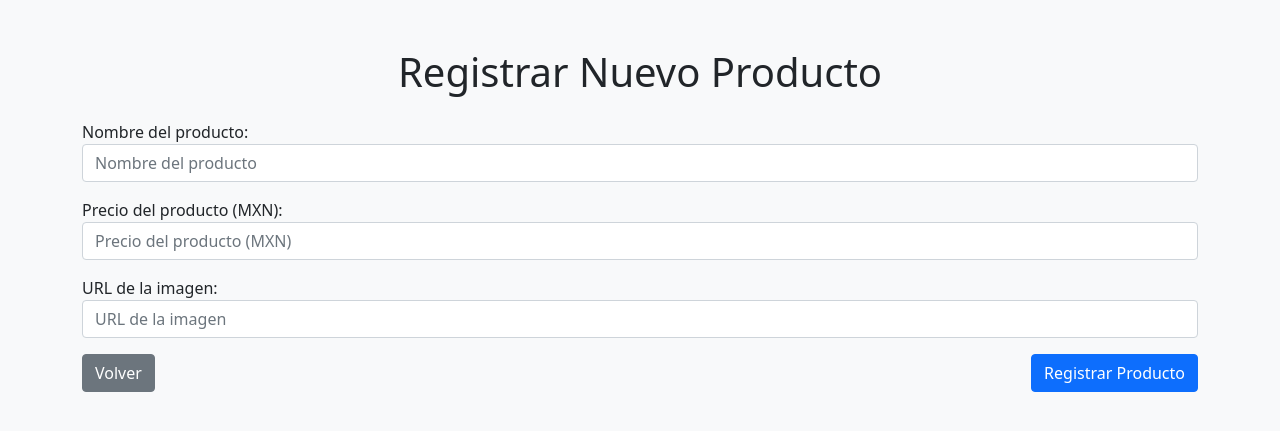
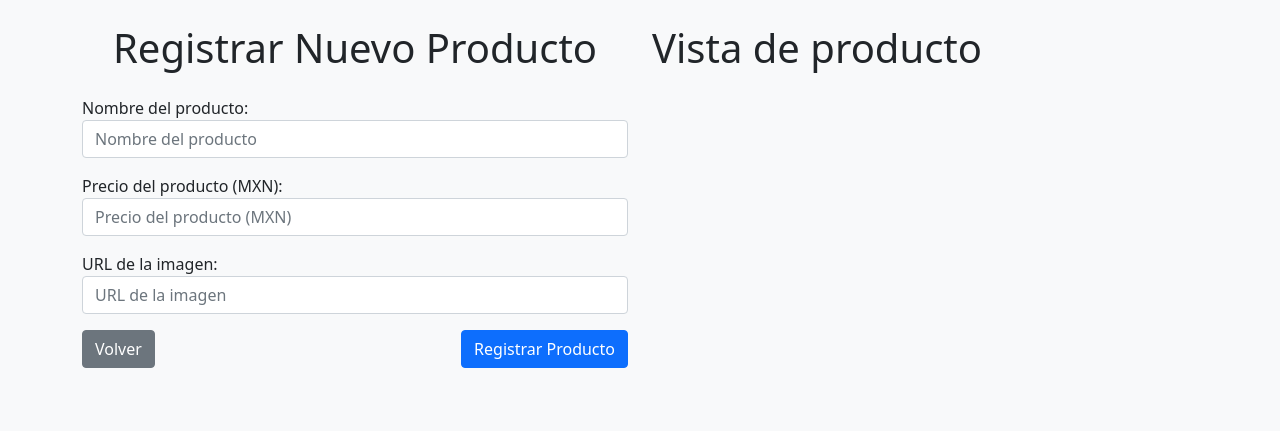
Before and after one commit to DiegoJesusP/ProyectoB_Django, a Django app: page /productos/agregar/ in a window 1280 px wide. Shown: the top 431 px of the page. Run offline with Django 5.2, Linux system fonts and the light colour scheme; data that the repository does not hold is empty.

Commit message:
post mediante json

```diff
--- a/Proyecto-B/errorPages/errorPages/settings.py
+++ b/Proyecto-B/errorPages/errorPages/settings.py
@@ -26,8 +26,9 @@
 DEBUG = False
 
 ALLOWED_HOSTS = [
-    '127.0.0.1',
-    'localhost',
+    #'127.0.0.1',
+    #'localhost',
+    '*',
 ]
 
 
--- a/Proyecto-B/errorPages/productos/templates/agregar.html
+++ b/Proyecto-B/errorPages/productos/templates/agregar.html
@@ -6,11 +6,22 @@
   <title>Agregar</title>
   <link href="https://cdn.jsdelivr.net/npm/bootstrap@5.0.2/dist/css/bootstrap.min.css" rel="stylesheet" integrity="sha384-EVSTQN3/azprG1Anm3QDgpJLIm9Nao0Yz1ztcQTwFspd3yD65VohhpuuCOmLASjC" crossorigin="anonymous">
   <script src="https://cdn.jsdelivr.net/npm/bootstrap@5.0.2/dist/js/bootstrap.bundle.min.js" integrity="sha384-MrcW6ZMFYlzcLA8Nl+NtUVF0sA7MsXsP1UyJoMp4YLEuNSfAP+JcXn/tWtIaxVXM" crossorigin="anonymous"></script>
+  <style>
+    .card-img-top {
+        object-fit: cover;
+        height: 100px;
+    }
+</style>
 </head>
 <body class="bg-light">
-  <div class="container mt-5">
+
+  <div class='container'>
+    <div class='col'>
+      <div class='row'>
+        <!-- FORM -->
+        <div class="col-6 mt-4">
           <h1 class="text-center mb-4">Registrar Nuevo Producto</h1>
-    <form method="post">
+          <form method="post" id='productoForm'>
             {% csrf_token %}
             {{ form.as_p }}
             <div class="d-flex justify-content-between">
@@ -19,5 +30,91 @@
           </div>
         </form>
         </div>
+        <!-- vISTA -->
+         <div class="col-6 mt-4">
+          <h1>Vista de producto</h1>
+          <div class="row" id="productos"></div>
+         </div>
+      </div>
+    </div>
+  </div>
+
+  <div class="container mt-5">
+
+
+    <p id="mensaje"></p>
+  </div>
+  <script>
+    var form = document.getElementById('productoForm');
+    form.addEventListener('submit', function(event){
+      //Que bi se va a mandar el form a la vista que hace render
+      event.preventDefault();
+      //necesito informacion
+      let formData = new FormData(this);
+
+      //convertir el formData en Json
+      let jsonData = {};
+      //en este contexto el value es el valor del input y el key es el name del input
+      formData.forEach((value, key) => jsonData[key] = value);
+      //'nombre' : 'peluche pikachu'
+
+      //Enviar esta info al endpoint con post
+      fetch('/productos/api/post/', {
+        method: 'POST',
+        headers: {
+          'Content-Type': 'application/json',
+          'X-CSRFToken': getToken() //WIP
+        },
+        body: JSON.stringify(jsonData)
+      })
+      .then(response => response.json())
+      .then(data => {
+        document.getElementById('mensaje').innerText = data.mensaje;
+        //cargar los productos
+        cargarProductos();
+      })
+      .catch(error => console.error('Error:', error));
+    });
+
+    //Funcion para obtener el CSRFToken en js
+    function getToken(){
+      let cookieValue = null;
+      let cookies = document.cookie.split(';');
+      for(let i = 0; i < cookies.length; i++){
+        let cookie = cookies[i].trim();
+        if(cookie.startsWith('csrftoken=')){
+          cookieValue = cookie.substring("csrftoken=".length, cookie.length)
+          break;
+        }
+      }
+      return cookieValue;
+    }
+  </script>
+  <script>
+    function cargarProductos() {
+        fetch('/productos/api/get')
+        .then(response => response.json())
+        .then(data => {
+            let productosDiv = document.getElementById('productos');
+            productosDiv.innerHTML = ''; // Limpiar contenido antes de agregar nuevos
+
+            data.forEach(producto => {
+                productosDiv.innerHTML += `
+                    <div class="col-md-4 mb-4">
+                        <div class="card shadow-sm">
+                            <img src="${producto.imagen}" class="card-img-top img-fluid" alt="${producto.nombre}">
+                            <div class="card-body text-center">
+                                <h5 class="card-title">${producto.nombre}</h5>
+                                <p class="card-text text-muted">$${producto.precio}</p>
+                            </div>
+                        </div>
+                    </div>`;
+            });
+        })
+        .catch(error => console.error('Error:', error));
+    }
+
+    cargarProductos();
+  </script>
 </body>
 </html>
--- a/Proyecto-B/errorPages/productos/urls.py
+++ b/Proyecto-B/errorPages/productos/urls.py
@@ -5,4 +5,5 @@ urlpatterns = [
     path('api/get', lista_productos, name='lista_productos'),
     path('ver/', ver_productos, name='ver'),
     path('agregar/', agregar_producto, name='agregar'),
+    path('api/post/', registrar_producto, name='post'),
 ]
--- a/Proyecto-B/errorPages/productos/views.py
+++ b/Proyecto-B/errorPages/productos/views.py
@@ -40,3 +40,37 @@ def lista_productos(request):
 
 def ver_productos(request):
     return render(request, 'ver.html')
+
+import json
+
+# Funcion que agrega un producto con un objeto json
+def registrar_producto(request):
+    #checar si nuestra request es de tipo post
+    if request.method == 'POST':
+        #quiere decir que si estoy manejando el request
+        try:
+            data = json.loads(request.body) #parametro es un texto que deberia ser un json
+            producto = Producto.objects.create(
+                nombre = data['nombre'],
+                precio = data['precio'],
+                imagen = data['imagen']
+            ) #Create directamente mete el objeto en la DB
+            return JsonResponse(
+                {
+                    'mensaje': 'Registro Exitoso',
+                    'id': producto.id
+                }, status=201
+            )
+        except Exception as e:
+            print(str(e))
+            return JsonResponse(
+                {
+                    'error': str(e)
+                }, status = 400
+            )
+    # si no es POST el request
+    return JsonResponse(
+        {
+            'error': 'El metodo no esta soportado'
+        }, status = 405
+    )
```
Lines whose indentation alone changed are shown as unchanged.
